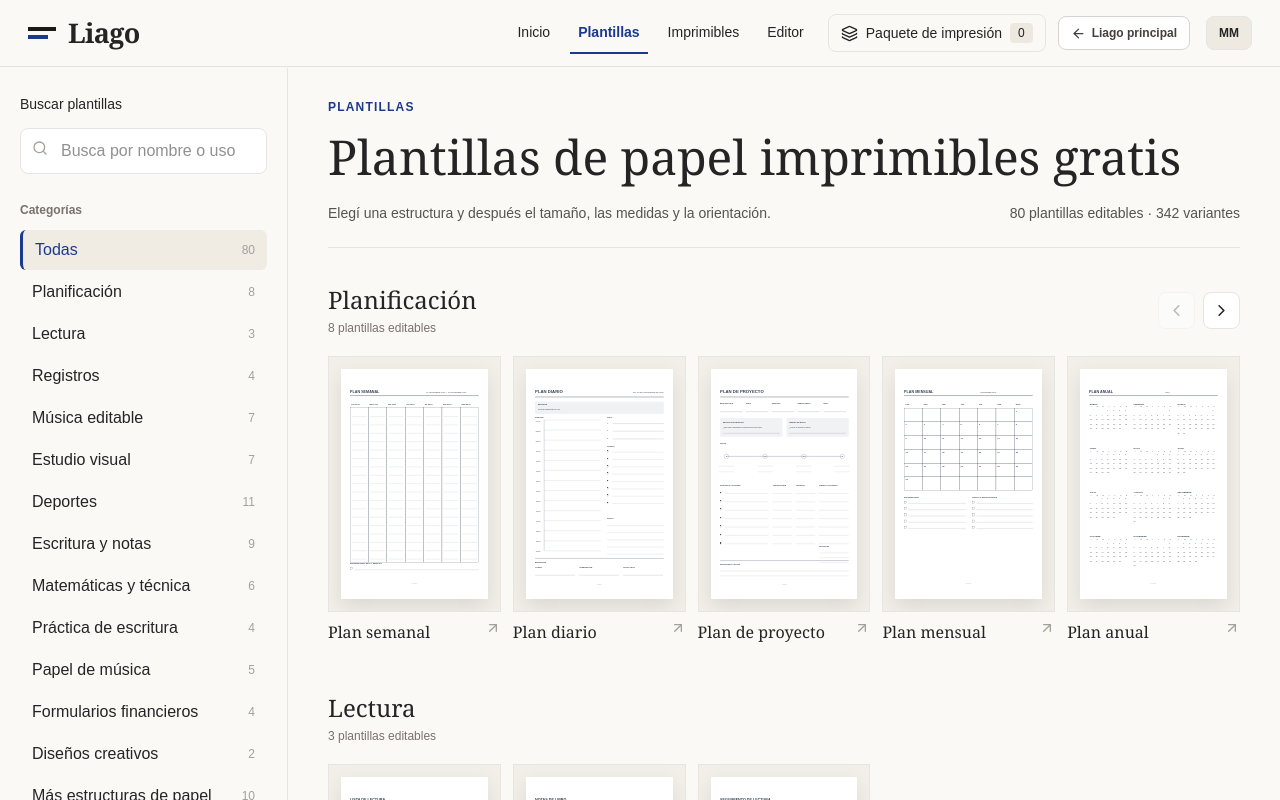
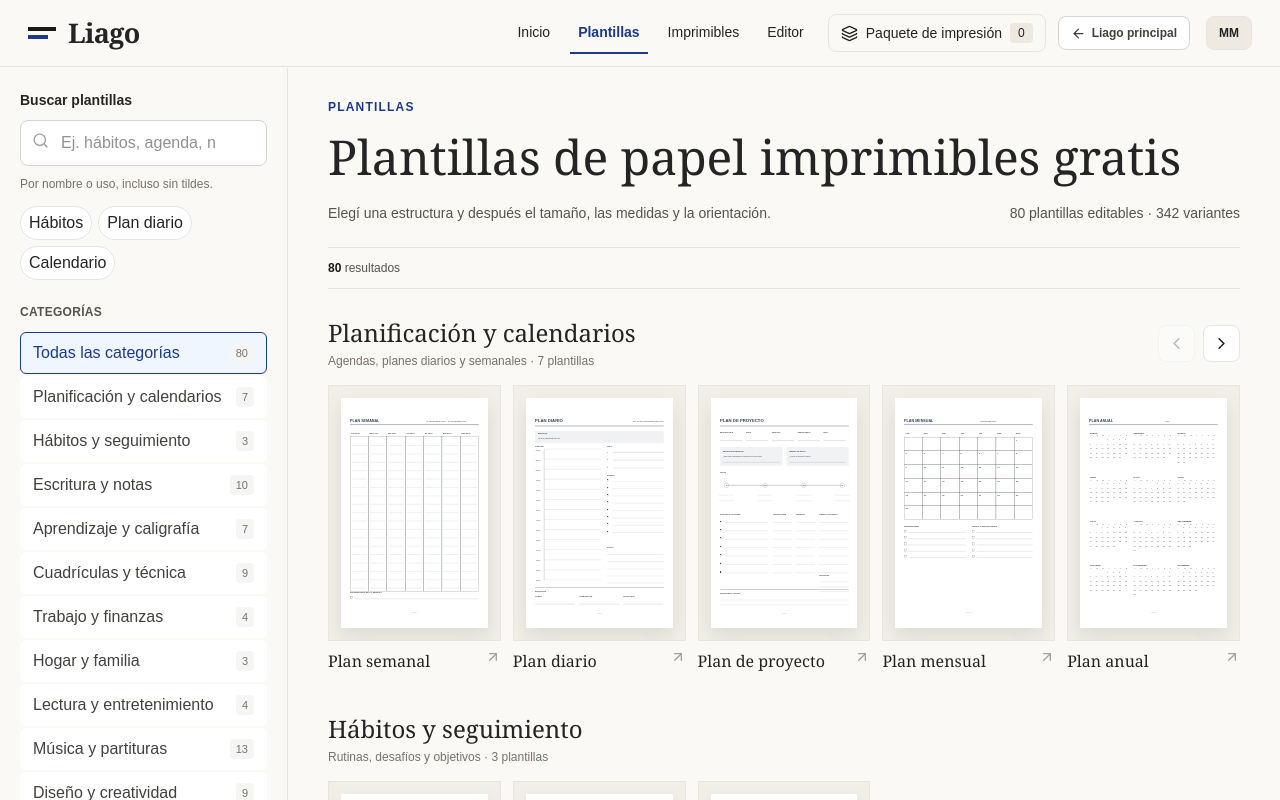
Before and after one commit to soto-cmd/liago, a Next.js app: page /plantillas/catalogo in a window 1280 px wide. Shown: the top 800 px of the page. Built offline with nearby package versions, Linux system fonts and the light colour scheme.

Commit message:
feat: categorías temáticas y búsqueda útil con filtros y coincidencias visibles en catálogo

```diff
--- a/app/plantillas/catalogo-client.tsx
+++ b/app/plantillas/catalogo-client.tsx
@@ -1,20 +1,13 @@
 "use client";
 import Link from "next/link";
 import {useEffect,useMemo,useState} from "react";
-import {Search,ChevronLeft,ChevronRight,ArrowUpRight} from "lucide-react";
+import {Search,ChevronLeft,ChevronRight,ArrowUpRight,X} from "lucide-react";
+import {categories,categoryForTemplate,categoryForVariant,categoryLabel,templateMatches,variantMatches,normalizeSearch} from "./taxonomia";
 import PlantillasNav from "./nav";
 import {entries,initial,svgFor} from "./estudio";
 import {paperVariants,variantFamilies,variantTotal} from "./variantes";
 
 type Mode="plantillas"|"imprimibles";
-const CATEGORY_TITLE:Record<string,string>={
- "Planificación":"Planificadores y colecciones editables",
- "Lectura":"Planificadores y colecciones editables",
- "Registros":"Planificadores y colecciones editables",
- "Música editable":"Planificadores y colecciones editables",
- "Estudio visual":"Planificadores y colecciones editables",
- "Deportes":"Planificadores y colecciones editables"
-};
 function Preview({template,paper,spacing,margin,ink,landscape}:{template:string;paper?:string;spacing?:number;margin?:number;ink?:string;landscape?:boolean}){
  const art=useMemo(()=>svgFor({...initial,template,paper:paper||"A4",spacing:spacing??7,margin:margin??13,ink:ink||"#333f53",landscape:landscape??false}),[template,paper,spacing,margin,ink,landscape]);
  return <div className="flex h-52 items-center justify-center overflow-hidden border border-stone-200 bg-[#f2eee8] p-3 sm:h-64">
@@ -24,9 +17,10 @@ function Preview({template,paper,spacing,margin,ink,landscape}:{template:string;
 export default function CatalogoClient({mode}:{mode:Mode}){
  const [search,setSearch]=useState("");
  const [category,setCategory]=useState("Todas");
+ const [family,setFamily]=useState("Todas");
  const [page,setPage]=useState(0);
  const [rowOffset,setRowOffset]=useState<Record<string,number>>({});
- useEffect(()=>{const q=new URLSearchParams(window.location.search);const item=q.get("categoria");if(item&&variantFamilies.some(f=>f.name===item))setCategory(item)},[]);
+ useEffect(()=>{const q=new URLSearchParams(window.location.search);const item=q.get("categoria");const term=q.get("buscar");if(term)setSearch(term);if(item&&categories.some(c=>c.id===item))setCategory(item);else if(item&&mode==="imprimibles"&&variantFamilies.some(f=>f.name===item)){setFamily(item);const variant=paperVariants.find(v=>v.family===item);if(variant)setCategory(categoryForVariant(variant))}},[mode]);
  const curated=[
   {title:"Planificación y organización",body:"Organizá tus citas, prioridades y tareas en un mismo lugar.",template:"plan-semanal",family:"Papel pautado"},
   {title:"Imprimibles para aprender",body:"Hojas para practicar letras, escritura y matemáticas.",template:"letter-tracing-worksheet",family:"Hoja de trazado de nombres"},
@@ -34,19 +28,39 @@ export default function CatalogoClient({mode}:{mode:Mode}){
   {title:"Trabajo y proyectos",body:"Presupuestos, seguimientos, hojas técnicas y notas.",template:"presupuesto",family:"Hoja de presupuesto"},
   {title:"Música y aficiones",body:"Pentagramas, tablaturas y hojas de composición.",template:"pentagrama",family:"Papel pautado manuscrito"}
  ];
+
  const perPage=24;
- const groups=Array.from(new Set(entries.map(e=>e.group)));
- const visibleTemplates=entries.filter(e=>(category==="Todas"||category===e.group)&&(`${e.name} ${e.group}`.toLowerCase().includes(search.toLowerCase())));
- const visibleVariants=paperVariants.filter(v=>(category==="Todas"||category===v.family)&&(`${v.name} ${v.family}`.toLowerCase().includes(search.toLowerCase())));
- const categories=mode==="plantillas"?groups:variantFamilies.map(f=>f.name);
+ const visibleTemplates=entries.filter(e=>(category==="Todas"||categoryForTemplate(e)===category)&&templateMatches(e,search)).sort((a,b)=>search?Number(normalizeSearch(b.name).includes(normalizeSearch(search)))-Number(normalizeSearch(a.name).includes(normalizeSearch(search))):0);
+ const visibleVariants=paperVariants.filter(v=>(category==="Todas"||categoryForVariant(v)===category)&&(family==="Todas"||v.family===family)&&variantMatches(v,search));
  const itemsCount=mode==="plantillas"?visibleTemplates.length:visibleVariants.length;
  const paged=visibleVariants.slice(page*perPage,(page+1)*perPage);
- const setFilter=(value:string)=>{setCategory(value);setPage(0);setRowOffset({});};
- const selection=<aside className="w-full shrink-0 border-b border-stone-200 bg-[#faf9f6] px-5 py-6 lg:sticky lg:top-[68px] lg:h-[calc(100vh-68px)] lg:w-72 lg:overflow-y-auto lg:border-b-0 lg:border-r">
-  <label className="text-sm font-medium">Buscar {mode==="plantillas"?"plantillas":"una familia de papel"}</label>
-  <div className="relative mt-3"><Search size={16} className="absolute left-3 top-3 text-stone-400"/><input value={search} onChange={e=>{setSearch(e.target.value);setPage(0)}} className="w-full rounded-lg border border-stone-200 bg-white py-2.5 pl-10 pr-3 text-sm outline-none focus:border-blue-800" placeholder="Busca por nombre o uso"/></div>
-  <h2 className="mb-3 mt-7 text-xs font-semibold text-stone-500">Categorías</h2>
-  <div className="flex gap-2 overflow-x-auto pb-2 lg:block lg:space-y-0.5">{["Todas",...categories].map(label=><button key={label} onClick={()=>setFilter(label)} className={`flex w-auto shrink-0 items-center justify-between gap-3 rounded-md px-3 py-2 text-left text-sm lg:w-full lg:whitespace-normal ${category===label?"border-l-[3px] border-blue-900 bg-[#f0ece4] font-semibold text-blue-900":"hover:bg-stone-100"}`}><span>{label}</span><span className="text-xs text-stone-400">{label==="Todas"?(mode==="plantillas"?entries.length:variantTotal):mode==="plantillas"?entries.filter(e=>e.group===label).length:variantFamilies.find(f=>f.name===label)?.count}</span></button>)}</div>
+ const pageTemplates=search.trim()?visibleTemplates.slice(page*perPage,(page+1)*perPage):visibleTemplates;
+ const familyOptions=variantFamilies.filter(f=>category==="Todas"||paperVariants.some(v=>v.family===f.name&&categoryForVariant(v)===category));
+ const countFor=(id:string)=>mode==="plantillas"?entries.filter(e=>id==="Todas"||categoryForTemplate(e)===id).length:paperVariants.filter(v=>id==="Todas"||categoryForVariant(v)===id).length;
+ const setFilter=(value:string)=>{setCategory(value);setFamily("Todas");setPage(0);setRowOffset({});};
+ const reset=()=>{setSearch("");setFilter("Todas");};
+
+ const selection=<aside className="w-full shrink-0 border-b border-stone-200 bg-[#faf9f6] px-5 py-5 lg:sticky lg:top-[68px] lg:h-[calc(100vh-68px)] lg:w-72 lg:overflow-y-auto lg:border-b-0 lg:border-r">
+  <label htmlFor="liago-catalog-search" className="text-sm font-bold text-stone-800">Buscar {mode==="plantillas"?"plantillas":"imprimibles"}</label>
+  <div className="relative mt-2">
+   <Search size={17} className="pointer-events-none absolute left-3 top-3 text-stone-400"/>
+   <input id="liago-catalog-search" type="search" value={search} onChange={e=>{setSearch(e.target.value);setPage(0);setRowOffset({})}} className="w-full rounded-lg border border-stone-300 bg-white py-2.5 pl-10 pr-9 text-sm outline-none focus:border-blue-800 focus:ring-2 focus:ring-blue-100" placeholder={mode==="plantillas"?"Ej. hábitos, agenda, notas":"Ej. rayado, puntos, A4"}/>
+   {search&&<button type="button" aria-label="Borrar búsqueda" onClick={()=>{setSearch("");setPage(0)}} className="absolute right-2 top-2 rounded p-1 text-stone-500 hover:text-blue-900"><X size={17}/></button>}
+  </div>
+  <p className="mt-2 text-xs leading-5 text-stone-500">Por nombre o uso, incluso sin tildes.</p>
+  <div className="mt-3 flex flex-wrap gap-1.5">
+   {(mode==="plantillas"?["Hábitos","Plan diario","Calendario"]:["A4","Rayado","Cuadrícula"]).map(hint=><button key={hint} type="button" onClick={()=>{setSearch(hint);setCategory("Todas");setFamily("Todas");setPage(0)}} className="rounded-full border border-stone-200 bg-white px-2 py-1 text-[11px] hover:border-blue-700 hover:text-blue-900">{hint}</button>)}
+  </div>
+  <div className="mt-6 flex items-center justify-between gap-2"><h2 className="text-xs font-bold uppercase tracking-wide text-stone-600">Categorías</h2>{(category!=="Todas"||family!=="Todas"||search)&&<button type="button" onClick={reset} className="text-xs font-semibold text-blue-900 hover:underline">Limpiar filtros</button>}</div>
+  <nav aria-label="Filtrar por categoría" className="mt-3 flex gap-2 overflow-x-auto pb-2 lg:block lg:space-y-0.5">
+   {[{id:"Todas",name:"Todas las categorías"},...categories].map(item=><button key={item.id} type="button" aria-pressed={category===item.id} onClick={()=>setFilter(item.id)} className={`flex shrink-0 items-center justify-between gap-2 rounded-md border px-3 py-2 text-left text-xs transition lg:w-full lg:text-sm ${category===item.id?"border-blue-900 bg-blue-50 font-bold text-blue-900":"border-transparent bg-white text-stone-700 hover:border-stone-300 hover:bg-stone-100"}`}><span>{item.name}</span><span className="rounded bg-stone-100 px-1.5 py-0.5 text-[11px] text-stone-500">{countFor(item.id)}</span></button>)}
+  </nav>
+  {mode==="imprimibles"&&<div className="mt-5 border-t border-stone-200 pt-4">
+   <label htmlFor="liago-family-filter" className="block text-xs font-semibold text-stone-700">Tipo de papel</label>
+   <select id="liago-family-filter" value={family} onChange={e=>{setFamily(e.target.value);setPage(0)}} className="mt-2 w-full rounded-lg border border-stone-300 bg-white px-3 py-2 text-sm focus:border-blue-800">
+    <option value="Todas">Todos los tipos</option>{familyOptions.map(f=><option value={f.name} key={f.name}>{f.name}</option>)}
+   </select>
+  </div>}
  </aside>;
  return <main className="min-h-screen bg-[#faf9f6] text-[#242424]">
  <PlantillasNav active={mode==="plantillas"?"plantillas":"imprimibles"}/>
@@ -58,7 +72,8 @@ export default function CatalogoClient({mode}:{mode:Mode}){
  <h1 className="mt-3 font-serif text-3xl leading-tight sm:text-5xl">{mode==="plantillas"?"Plantillas de papel imprimibles gratis":"Imprimibles para aprender, trabajar y organizarse"}</h1>
  <div className="mt-4 flex flex-wrap items-center justify-between gap-3 text-sm text-stone-600"><p>{mode==="plantillas"?"Elegí una estructura y después el tamaño, las medidas y la orientación.":"Seleccioná una variante y personalizala en el editor de Liago."}</p><span>{mode==="plantillas"?`${entries.length} plantillas editables · ${variantTotal} variantes`:`${variantFamilies.length} familias · ${variantTotal} variantes`}</span></div>
  </div>
- {mode==="imprimibles"&&category==="Todas"&&!search&&<section className="border-b border-stone-200 py-8">
+ <div className="flex flex-wrap items-center justify-between gap-2 border-b border-stone-200 py-3 text-xs text-stone-600" aria-live="polite"><span><strong className="text-stone-900">{itemsCount}</strong> resultados{category!=="Todas"?" en "+categoryLabel(category):""}{family!=="Todas"?" · "+family:""}{search?' para " '+search+'"':""}</span>{(category!=="Todas"||family!=="Todas"||search)&&<button type="button" onClick={reset} className="font-semibold text-blue-900 hover:underline">Mostrar todas</button>}</div>
+ {mode==="imprimibles"&&category==="Todas"&&family==="Todas"&&!search&&<section className="border-b border-stone-200 py-8">
  <nav aria-label="Secciones de imprimibles" className="mb-7 flex flex-wrap gap-x-7 gap-y-2 text-sm text-stone-600">{curated.map(group=><a href={"#"+group.title.replaceAll(" ","-")} key={group.title} className="hover:text-blue-900">{group.title}</a>)}</nav>
  <div className="grid gap-7 md:grid-cols-2">{curated.map(group=><article id={group.title.replaceAll(" ","-")} key={group.title} className="min-w-0">
  <Link href={`/plantillas?template=${group.template}`} className="block overflow-hidden rounded-xl border border-stone-200 bg-[#eae7e0] p-4 transition hover:border-blue-900">
@@ -68,14 +83,14 @@ export default function CatalogoClient({mode}:{mode:Mode}){
  <Link href={`/plantillas/imprimibles?categoria=${encodeURIComponent(group.family)}`} className="mt-3 inline-flex items-center gap-1 text-sm font-semibold text-blue-900">Ver opciones <ArrowUpRight size={15}/></Link>
  </article>)}</div></section>}
  {mode==="plantillas"?
- <div className="space-y-12 py-9">
- {groups.filter(group=>category==="Todas"||category===group).map(group=>{
-  const items=visibleTemplates.filter(e=>e.group===group);if(!items.length)return null;
-  const offset=rowOffset[group]||0,windowed=items.slice(offset,offset+5);
-  return <section key={group}>
-  <div className="mb-5 flex flex-wrap items-center justify-between gap-3">
-  <div><h2 className="font-serif text-2xl">{group}</h2><p className="mt-1 text-xs text-stone-500">{items.length} plantillas editables</p></div>
-  {items.length>5&&<div className="flex gap-2"><button aria-label={"Ver plantillas anteriores de "+group} disabled={!offset} onClick={()=>setRowOffset(v=>({...v,[group]:Math.max(0,offset-5)}))} className="rounded-lg border border-stone-200 bg-white p-2 disabled:opacity-30"><ChevronLeft size={19}/></button><button aria-label={"Ver más plantillas de "+group} disabled={offset+5>=items.length} onClick={()=>setRowOffset(v=>({...v,[group]:Math.min(Math.max(0,items.length-5),offset+5)}))} className="rounded-lg border border-stone-200 bg-white p-2 disabled:opacity-30"><ChevronRight size={19}/></button></div>}
+ <div className="space-y-10 py-7">
+ {categories.filter(c=>category==="Todas"||category===c.id).map(group=>{
+  const items=pageTemplates.filter(e=>categoryForTemplate(e)===group.id);if(!items.length)return null;
+  const offset=search.trim()?0:rowOffset[group.id]||0,windowed=search.trim()?items:items.slice(offset,offset+5);
+  return <section key={group.id}>
+  <div className="mb-4 flex flex-wrap items-center justify-between gap-3">
+  <div><h2 className="font-serif text-2xl">{group.name}</h2><p className="mt-1 text-xs text-stone-500">{group.hint} · {items.length} {search?"coincidencias":"plantillas"}</p></div>
+  {!search.trim()&&items.length>5&&<div className="flex gap-2"><button type="button" aria-label={"Ver plantillas anteriores de "+group.name} disabled={!offset} onClick={()=>setRowOffset(v=>({...v,[group.id]:Math.max(0,offset-5)}))} className="rounded-lg border border-stone-200 bg-white p-2 disabled:opacity-30"><ChevronLeft size={19}/></button><button type="button" aria-label={"Ver más plantillas de "+group.name} disabled={offset+5>=items.length} onClick={()=>setRowOffset(v=>({...v,[group.id]:Math.min(Math.max(0,items.length-5),offset+5)}))} className="rounded-lg border border-stone-200 bg-white p-2 disabled:opacity-30"><ChevronRight size={19}/></button></div>}
   </div>
   <div className="grid grid-cols-2 gap-3 md:grid-cols-3 xl:grid-cols-5">{windowed.map(e=><Link key={e.id} href={`/plantillas?template=${encodeURIComponent(e.id)}`} className="group min-w-0">
   <Preview template={e.id}/>
@@ -83,15 +98,16 @@ export default function CatalogoClient({mode}:{mode:Mode}){
   </Link>)}</div>
   </section>;
  })}
- {visibleTemplates.length===0&&<p className="rounded-lg border p-8 text-center text-stone-500">No se encontraron plantillas para esta búsqueda.</p>}
+ {visibleTemplates.length===0&&<div className="rounded-lg border border-stone-200 bg-white p-8 text-center text-stone-600"><p>No encontramos plantillas con esos filtros.</p><button type="button" onClick={reset} className="mt-3 font-semibold text-blue-900 underline">Ver todas las plantillas</button></div>}
+ {search.trim()&&visibleTemplates.length>perPage&&<div className="flex items-center justify-center gap-3 text-sm"><button type="button" disabled={page===0} onClick={()=>setPage(p=>Math.max(0,p-1))} className="rounded-lg border border-stone-300 bg-white px-3 py-2 disabled:opacity-30">Anterior</button><span>Página {page+1} de {Math.ceil(visibleTemplates.length/perPage)}</span><button type="button" disabled={(page+1)*perPage>=visibleTemplates.length} onClick={()=>setPage(p=>p+1)} className="rounded-lg border border-stone-300 bg-white px-3 py-2 disabled:opacity-30">Siguiente</button></div>}
  </div>:
  <div className="py-9">
- <div className="mb-6 flex flex-wrap items-center justify-between gap-3"><h2 className="font-serif text-2xl">{category==="Todas"?"Todas las variantes":category}</h2><span className="text-xs text-stone-500">{itemsCount} opciones · Medidas en mm</span></div>
+ <div className="mb-6 flex flex-wrap items-center justify-between gap-3"><h2 className="font-serif text-2xl">{family!=="Todas"?family:category==="Todas"?"Todas las variantes":categoryLabel(category)}</h2><span className="text-xs text-stone-500">{itemsCount} opciones · Medidas en mm</span></div>
  <div className="grid grid-cols-2 gap-4 md:grid-cols-3 xl:grid-cols-4">{paged.map(v=><Link key={v.id} href={`/plantillas?variant=${encodeURIComponent(v.id)}`} className="group min-w-0">
  <Preview template={v.template} paper={v.paper} spacing={v.spacing} margin={v.margin} ink={v.ink} landscape={v.landscape}/>
  <p className="mt-2 font-serif text-base group-hover:text-blue-900">{v.name}</p><p className="mt-1 text-xs text-stone-500">{v.family} · {v.paper}</p>
  </Link>)}</div>
- {!paged.length&&<p className="rounded-xl border p-8 text-stone-500">No se encontraron resultados.</p>}
+ {!paged.length&&<div className="rounded-xl border border-stone-200 bg-white p-8 text-center text-stone-500"><p>No se encontraron resultados para esos filtros.</p><button type="button" onClick={reset} className="mt-3 font-semibold text-blue-900 underline">Ver todos los imprimibles</button></div>}
  {itemsCount>perPage&&<div className="mt-8 flex items-center justify-center gap-3 text-sm"><button disabled={page===0} onClick={()=>{setPage(v=>Math.max(0,v-1));window.scrollTo({top:0,behavior:"smooth"})}} className="rounded-lg border px-3 py-2 disabled:opacity-30">Anterior</button><span>{page+1} de {Math.ceil(itemsCount/perPage)}</span><button disabled={(page+1)*perPage>=itemsCount} onClick={()=>{setPage(v=>v+1);window.scrollTo({top:0,behavior:"smooth"})}} className="rounded-lg border px-3 py-2 disabled:opacity-30">Siguiente</button></div>}
  </div>}
  <footer className="mt-10 border-t border-stone-200 py-6 text-center text-xs text-stone-500">Liago · Creado por Adrián Soto</footer>
```
